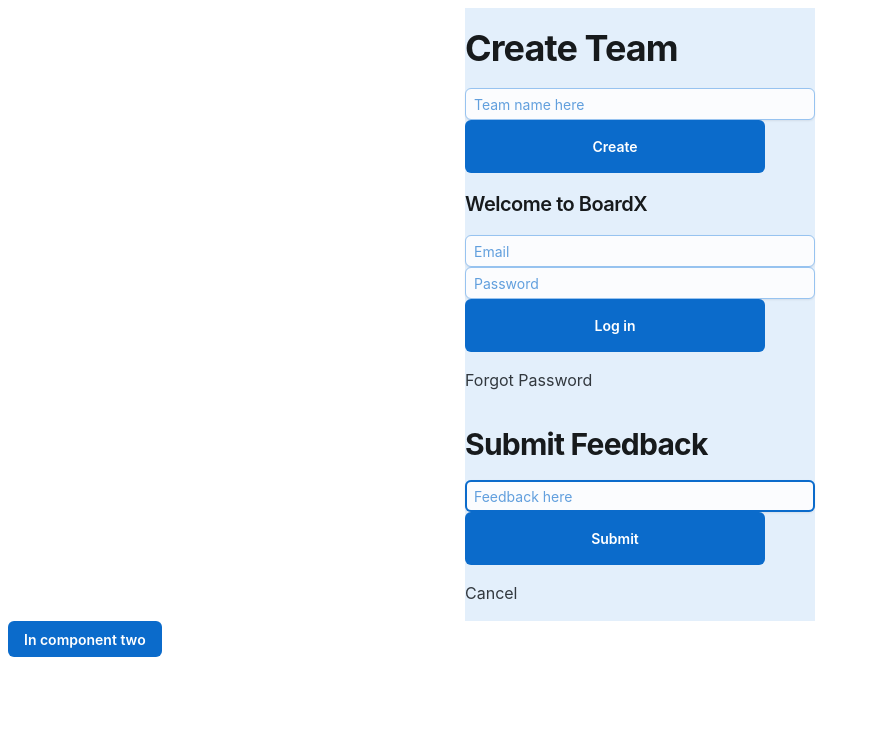
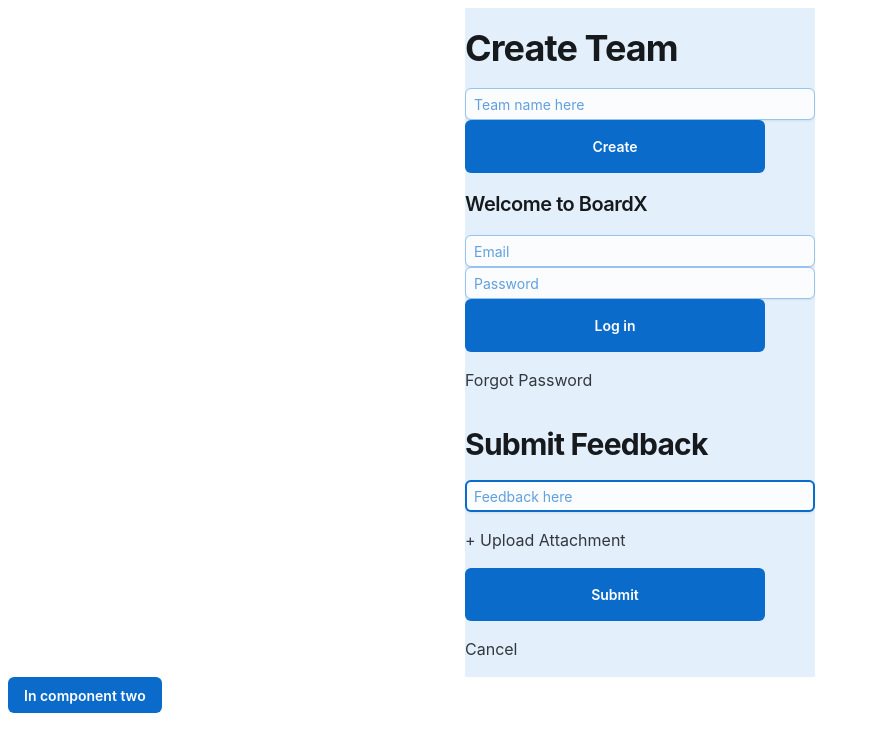
Before and after one commit to caryj567/JoyUI1, a React (Create React App) app: page / in a window 1280 px wide. Shown: the top 752 px of the page, without its empty margins (0-870 px from the left). Built offline with nearby package versions, Linux system fonts and the light colour scheme.

Commit message:
Update Feedback.tsx

```diff
--- a/src/Feedback.tsx
+++ b/src/Feedback.tsx
@@ -19,6 +19,7 @@ export default function BasicButtons()
                 <FormControl id="Id" required size="sm" color="primary">
                     <Input placeholder="Feedback here" name="Name" type="tel" autoComplete="on" autoFocus fullWidth defaultValue="" variant="outlined" />
                   </FormControl>
+                <Typography sx={{mx:"auto", py:2}}>+ Upload Attachment</Typography>
                 <Button sx={{width:300, mx:"auto", py:2, px: 3}}>Submit</Button>
                 <Typography sx={{mx:"auto", py:2}}>Cancel</Typography>
             </Sheet>
```
